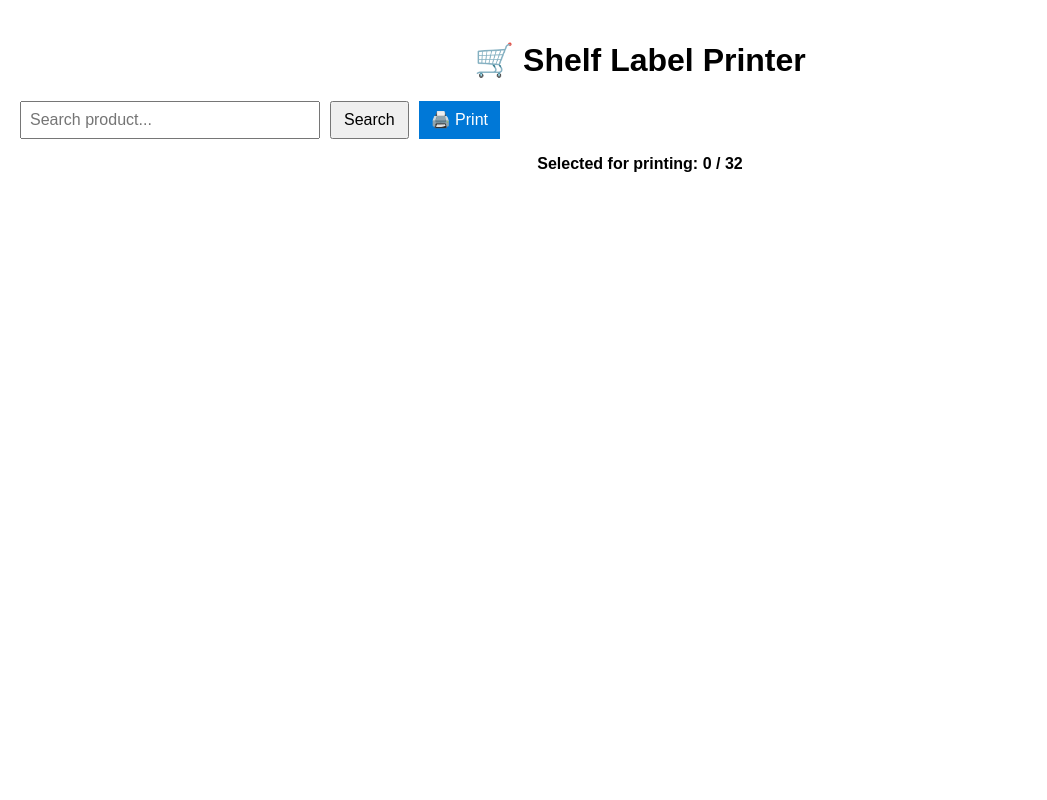
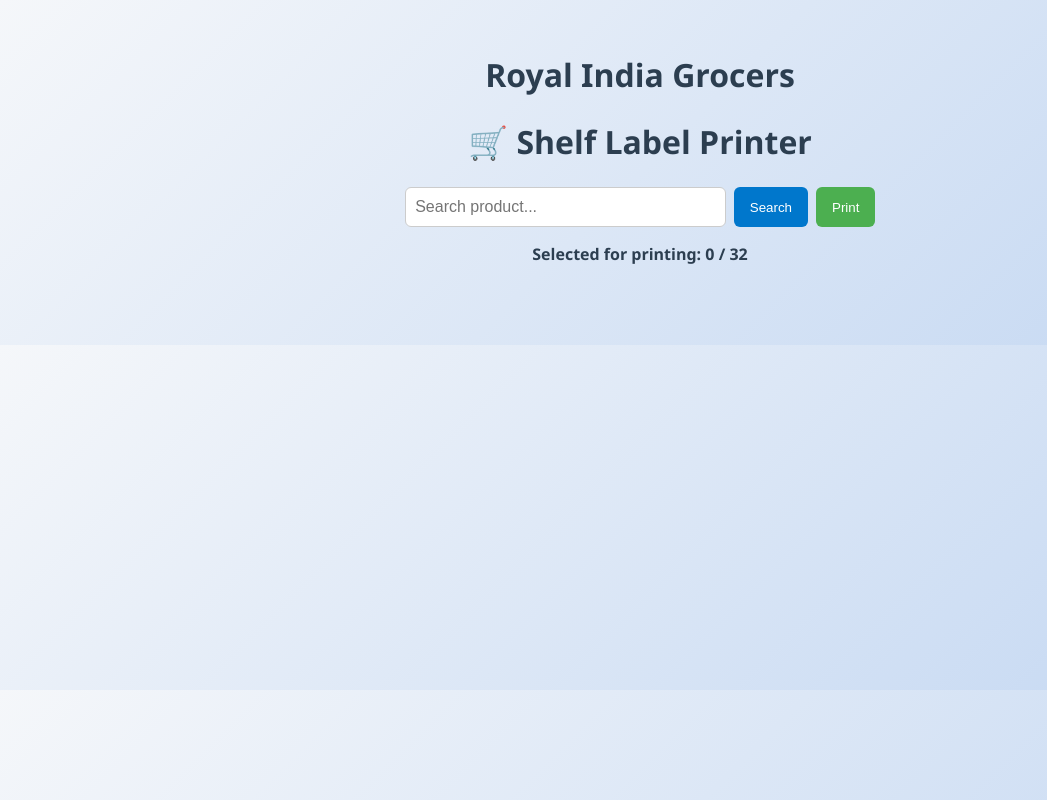
Before and after one commit to codeyumm/grocery-label-printer, a React (Create React App) app in the folder frontend/rig-frontend/: page / in a window 1280 px wide. Shown: the whole page, without its empty margins (0-1047 px from the left). Built offline with nearby package versions, Linux system fonts and the light colour scheme.

Commit message:
Changed styling

```diff
--- a/frontend/rig-frontend/public/index.html
+++ b/frontend/rig-frontend/public/index.html
@@ -24,7 +24,7 @@
       work correctly both with client-side routing and a non-root public URL.
       Learn how to configure a non-root public URL by running `npm run build`.
     -->
-    <title>React App</title>
+    <title>Royal India Grocers | Shelf Label Printer</title>
   </head>
   <body>
     <noscript>You need to enable JavaScript to run this app.</noscript>
--- a/frontend/rig-frontend/src/components/CatalogViewer.js
+++ b/frontend/rig-frontend/src/components/CatalogViewer.js
@@ -12,9 +12,7 @@ const CatalogViewer = () => {
   const handleSearch = async () => {
     try {
       const res = await axios.get(`http://localhost:3000/api/products/search?query=${query}`);
-      console.log(res);
       setItems(res.data || []);
-      setSelectedItems([]); // Reset selection on new search
       setError('');
     } catch (err) {
       console.error(err);
@@ -33,7 +31,8 @@ const CatalogViewer = () => {
 
   return (
     <div className="app-container">
-      <h1>🛒 Shelf Label Printer</h1>
+      <h1 className="title">Royal India Grocers</h1>
+      <h1 className="title">🛒 Shelf Label Printer</h1>
 
       <div className="search-bar">
         <input
@@ -43,36 +42,36 @@ const CatalogViewer = () => {
           onChange={e => setQuery(e.target.value)}
         />
         <button onClick={handleSearch}>Search</button>
-        <button onClick={() => window.print()} className="print-button">🖨️ Print</button>
+        <button onClick={() => window.print()} className="print-button">Print</button>
       </div>
 
-      <p className="counter">Selected for printing: {selectedItems.length} / 32</p>
+      <p className="counter">Selected for printing: {selectedItems.reduce((t, i) => t + i.variations.length, 0)} / 32</p>
       {error && <p className="error">{error}</p>}
 
       <div className="search-results">
         {items.map((item, index) => {
           const isSelected = selectedItems.some(i => i.name === item.name);
+          const disableClick = !isSelected && selectedItems.reduce((t, i) => t + i.variations.length, 0) >= 32;
+
           return (
-            <div key={index} className="search-card">
-              <label>
-                <input
-                  type="checkbox"
-                  checked={isSelected}
-                  onChange={() => toggleSelect(item)}
-                  disabled={!isSelected && selectedItems.length >= 32}
-                />
-                Select
-              </label>
+            <div
+              key={index}
+              className={`search-card ${isSelected ? 'selected' : ''} ${disableClick ? 'disabled' : ''}`}
+              onClick={() => {
+                if (!disableClick || isSelected) toggleSelect(item);
+              }}
+            >
+              <div className="card-header">
                 <h3>{item.name}</h3>
+                {isSelected && <span className="badge">✔</span>}
+              </div>
               {item.variations.map((v, i) => (
-                <p key={i}>{v.name}${v.price / 100}</p>
+                <div key={i} className="variant">
+                  <p>{v.name}</p>
+                  <p className="price">${(v.price / 100).toFixed(2)}</p>
+                  <p className="barcode">{v.barcode}</p>
+                </div>
               ))}
-
-              {item.variations.map((v, i) => (
-                <p key={i}>{v.barcode}</p>
-
-              ))}
-
             </div>
           );
         })}
@@ -83,19 +82,22 @@ const CatalogViewer = () => {
         {selectedItems.flatMap((item, itemIndex) =>
           item.variations.map((variant, vIndex) => (
             <div key={`label-${itemIndex}-${vIndex}`} className="label">
+               <div className="label-content">
                     <strong>{item.name}</strong>
-        <p>${variant.price / 100}</p>
+                    <p>${(variant.price / 100).toFixed(2)}</p>
                     <p>{variant.barcode}</p>
+                </div>
             </div>
           ))
         )}
 
-  {/* Add blank labels only during print */}
-  {Array.from({ length: 32 - selectedItems.reduce((total, item) => total + item.variations.length, 0) }).map((_, i) => (
+        {/* Add blank labels to make up 32 total */}
+        {Array.from({
+          length: 32 - selectedItems.reduce((total, item) => total + item.variations.length, 0),
+        }).map((_, i) => (
           <div key={`blank-${i}`} className="label print-only" />
         ))}
       </div>
-
     </div>
   );
 };
--- a/frontend/rig-frontend/src/components/SearchView.css
+++ b/frontend/rig-frontend/src/components/SearchView.css
@@ -1,51 +1,128 @@
+/* Minimal gradient background and base font */
+body {
+  margin: 0;
+  padding: 0;
+  font-family: 'Segoe UI', sans-serif;
+  background: linear-gradient(135deg, #f5f7fa, #c3d7f2);
+  color: #2c3e50;
+}
+
 .app-container {
-  font-family: sans-serif;
-  padding: 20px;
+  max-width: 1000px;
+  margin: 0 auto;
+  padding: 2rem;
+}
+
+.title {
+  text-align: center;
+  margin-bottom: 1.5rem;
+  color: #2c3e50;
 }
 
 .search-bar {
   display: flex;
-  gap: 10px;
-  margin-bottom: 16px;
+  gap: 0.5rem;
+  justify-content: center;
+  margin-bottom: 1rem;
 }
 
 .search-bar input {
-  padding: 8px;
-  font-size: 16px;
-  width: 280px;
+  padding: 0.6rem;
+  flex: 1;
+  border: 1px solid #ccc;
+  border-radius: 6px;
+  font-size: 1rem;
+  max-width: 300px;
+  background-color: #ffffff;
+  color: #2c3e50;
 }
 
 .search-bar button {
-  padding: 8px 12px;
-  font-size: 16px;
+  padding: 0.6rem 1rem;
+  border: none;
+  background-color: #0077cc;
+  color: white;
+  border-radius: 6px;
+  cursor: pointer;
+  transition: background-color 0.2s ease;
 }
 
-.print-button {
-  background-color: #0078D7;
-  color: white;
-  border: none;
-  cursor: pointer;
+.search-bar .print-button {
+  background-color: #4caf50;
+}
+
+.search-bar button:hover {
+  opacity: 0.9;
+}
+
+.counter {
+  text-align: center;
+  margin-bottom: 1rem;
+  font-weight: bold;
 }
 
 .error {
-  color: red;
-  margin-top: 10px;
-}
-
-.counter {
-  font-weight: bold;
-  margin-bottom: 12px;
+  color: #d32f2f;
+  text-align: center;
 }
 
 .search-results {
   display: grid;
-  grid-template-columns: repeat(auto-fill, minmax(260px, 1fr));
-  gap: 16px;
+  grid-template-columns: repeat(auto-fill, minmax(240px, 1fr));
+  gap: 1rem;
+  margin-bottom: 2rem;
 }
 
 .search-card {
-  background: #f9f9f9;
-  border: 1px solid #ccc;
-  padding: 12px;
+  border: 1px solid #dfe6e9;
+  padding: 1rem;
+  border-radius: 12px;
+  cursor: pointer;
+  background: #ffffffcc;
+  transition: all 0.2s ease-in-out;
+  position: relative;
+  box-shadow: 0 4px 10px rgba(0, 0, 0, 0.05);
+  color: #34495e;
+}
+
+.search-card.selected {
+  border-color: #2980b9;
+  background-color: #d6eaff;
+}
+
+.search-card.disabled {
+  opacity: 0.5;
+  pointer-events: none;
+}
+
+.card-header {
+  display: flex;
+  justify-content: space-between;
+  align-items: center;
+}
+
+.badge {
+  background-color: #0077cc;
+  color: white;
+  border-radius: 50%;
+  padding: 0.2em 0.5em;
+  font-size: 0.8rem;
+}
+
+.variant {
+  background-color: #f0f4f8;
+  padding: 6px;
+  margin-top: 6px;
   border-radius: 6px;
 }
+
+.price {
+  color: #2c3e50;
+  font-weight: bold;
+}
+
+.barcode {
+  font-family: monospace;
+  font-size: 0.9rem;
+  color: #555;
+}
--- a/frontend/rig-frontend/src/components/StickerPrint.css
+++ b/frontend/rig-frontend/src/components/StickerPrint.css
@@ -6,11 +6,25 @@
   width: 2in;
   height: 1.25in;
   border: 1px solid black;
-  padding: 4px;
   font-size: 10pt;
   box-sizing: border-box;
+  page-break-inside: avoid;
   overflow: hidden;
-  page-break-inside: avoid;
+
+  /* Flex container to center content vertically and horizontally */
+  display: flex;
+  justify-content: center;
+  align-items: center;
+  text-align: center;
+  padding: 0; /* no padding here */
+}
+
+.label-content {
+  display: block;
+
+  /* breathing room above and below */
+  margin-top: 0.15in;
+  margin-bottom: 0.15in;
 }
 
 .print-only {
@@ -42,7 +56,11 @@
   }
 
   .label {
-    display: block;
+    /* ensure flex centering still applies */
+    display: flex;
+    justify-content: center;
+    align-items: center;
+    text-align: center;
     border: 1px solid black;
   }
 
@@ -54,19 +72,3 @@
     display: grid;
   }
 }
-
-@media print {
-  body * {
-    visibility: hidden;
-  }
-
-  #printArea, #printArea * {
-    visibility: visible;
-  }
-
-  #printArea {
-    position: absolute;
-    top: 0;
-    left: 0;
-  }
-}
```
Lines whose indentation alone changed are shown as unchanged.
